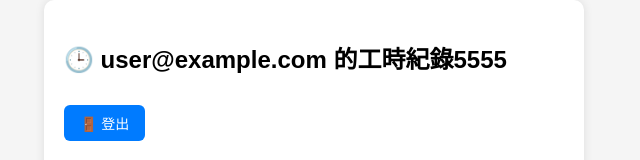
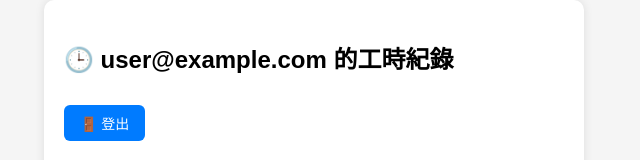
Before and after one commit to powei-888/worktime-tracker, a React (Create React App) app: page / in a window 1280 px wide. Shown: the top 160 px of the page, without its empty margins (326-966 px from the left). Built offline with nearby package versions, Linux system fonts and the light colour scheme; no server answers; the database is empty; sample sign-in values are in the browser's storage.

Commit message:
更新內容

```diff
--- a/src/pages/HomePage.js
+++ b/src/pages/HomePage.js
@@ -138,7 +138,7 @@ export default function HomePage() {
 
   return (
     <div className="container">
-      <h2>🕒 {auth.currentUser.email} 的工時紀錄5555</h2>
+      <h2>🕒 {auth.currentUser.email} 的工時紀錄</h2>
 
       <button onClick={logout}>🚪 登出</button>
       <br /><br />
```
